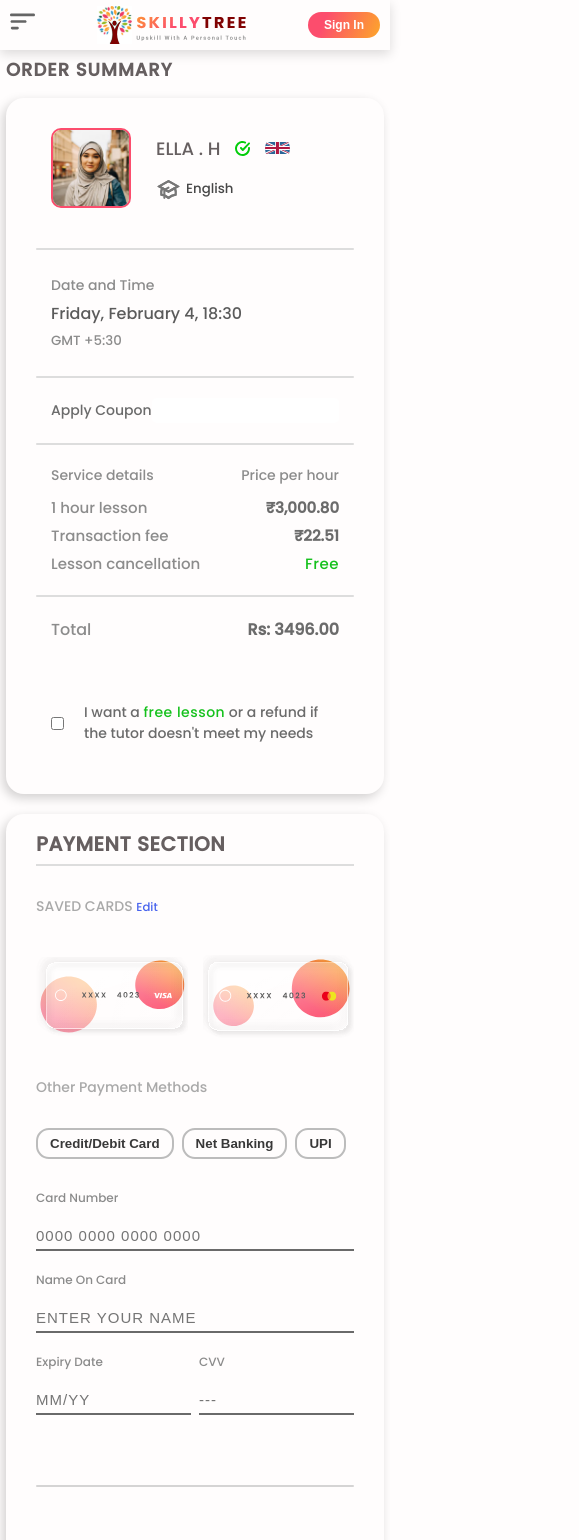
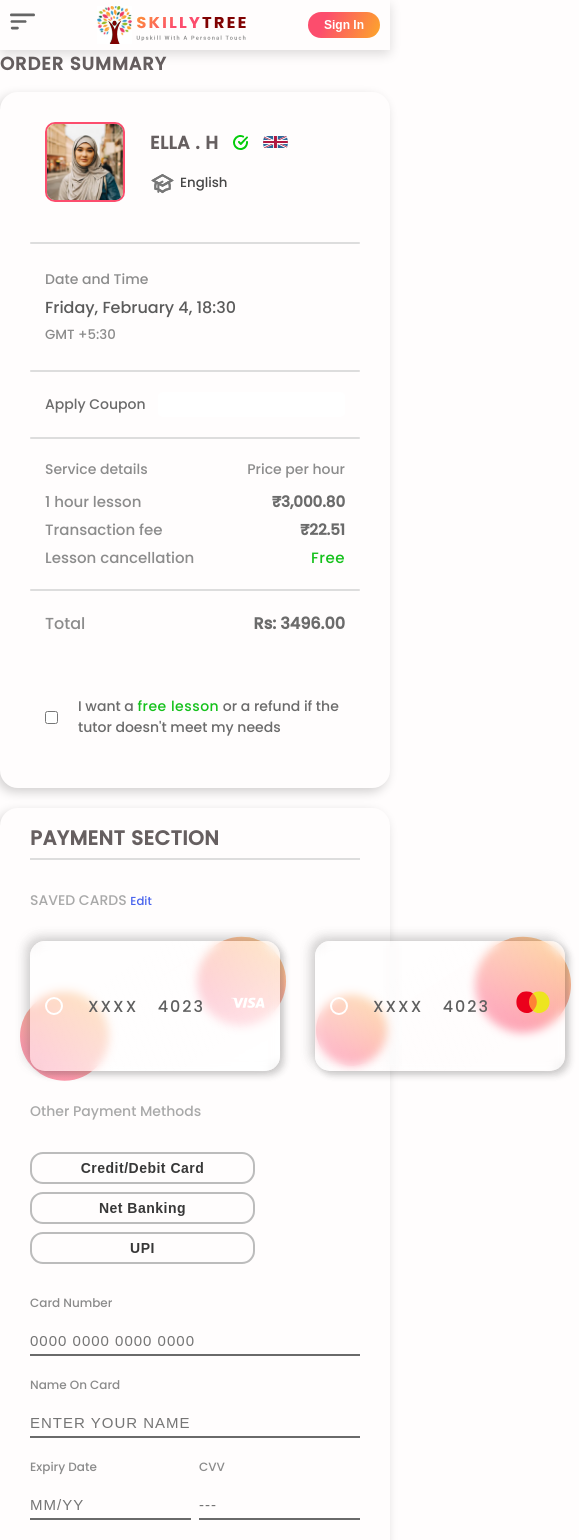
Before and after one commit to mohit-kumar-singh55/Payment-Checkout, a Next.js app: page / in a window 390 px wide. Shown: the top 1540 px of the page, 579 px wide, since content can reach past the window. Built offline with nearby package versions, Linux system fonts and the light colour scheme.

Commit message:
making responsive

```diff
--- a/components/Center/Center.js
+++ b/components/Center/Center.js
@@ -18,11 +18,54 @@ const Center = () => {
                 <h2 className={styles.main_heading}>PAYMENT SECTION</h2>
                 <p className={styles.para}>SAVED CARDS <small>Edit</small></p>
                 <div className={styles.images}>
-                    <div className={styles.image_container}>
-                        <Image src={card1} alt="card" layout='fill' objectFit='contain' />
+                    <div className={styles.box1}>
+                        <div className={styles.circle_1} />
+                        <div className={styles.image_container}>
+                            <span />
+                            <div className={styles.box_para}>
+                                <p>XXXX</p>
+                                <p>4023</p>
+                            </div>
+                            <div className={styles.image_container_svg}>
+                                <svg width="31" height="10" viewBox="0 0 31 10" fill="none" xmlns="http://www.w3.org/2000/svg">
+                                    <g clipPath="url(#clip0_2_66)">
+                                        <path d="M20.2926 0.664673C18.1662 0.664673 16.266 1.69777 16.266 3.60651C16.266 5.79546 19.6361 5.94665 19.6361 7.04632C19.6361 7.50935 19.07 7.92383 18.1032 7.92383C16.731 7.92383 15.7055 7.34467 15.7055 7.34467L15.2667 9.2708C15.2667 9.2708 16.4481 9.76 18.0166 9.76C20.3414 9.76 22.1707 8.67618 22.1707 6.73481C22.1707 4.42178 18.7866 4.27509 18.7866 3.25441C18.7866 2.89169 19.2513 2.49427 20.2153 2.49427C21.3031 2.49427 22.1906 2.91547 22.1906 2.91547L22.62 1.05516C22.62 1.05516 21.6544 0.664673 20.2926 0.664673ZM0.838475 0.805074L0.786987 1.08588C0.786987 1.08588 1.68155 1.23934 2.48725 1.54547C3.52465 1.89651 3.59855 2.10086 3.77326 2.73558L5.67713 9.61522H8.22928L12.1611 0.805074H9.61476L7.08836 6.79514L6.05744 1.71768C5.96289 1.13657 5.484 0.805074 4.8978 0.805074H0.838475ZM13.185 0.805074L11.1875 9.61522H13.6156L15.606 0.805074H13.185ZM26.7273 0.805074C26.1418 0.805074 25.8316 1.09891 25.604 1.61238L22.0467 9.61522H24.5929L25.0856 8.28141H28.1877L28.4873 9.61522H30.734L28.774 0.805074H26.7273ZM27.0585 3.1853L27.8133 6.4913H25.7912L27.0585 3.1853Z" fill="white" />
+                                    </g>
+                                    <defs>
+                                        <clipPath id="clip0_2_66">
+                                            <rect width="29.977" height="9.12343" fill="white" transform="translate(0.771973 0.650635)" />
+                                        </clipPath>
+                                    </defs>
+                                </svg>
+                            </div>
+                        </div>
+                        <div className={styles.circle_2} />
                     </div>
-                    <div className={styles.image_container}>
-                        <Image src={card2} alt="card" layout='fill' objectFit='contain' />
+                    <div className={styles.box2}>
+                        <div className={styles.circle_3} />
+                        <div className={styles.image_container}>
+                            <span />
+                            <div className={styles.box_para}>
+                                <p>XXXX</p>
+                                <p>4023</p>
+                            </div>
+                            <div className={styles.image_container_svg}>
+                                <svg width="23" height="15" viewBox="0 0 23 15" fill="none" xmlns="http://www.w3.org/2000/svg">
+                                    <g clipPath="url(#clip0_2_68)">
+                                        <path fillRule="evenodd" clipRule="evenodd" d="M8.80127 1.59493H14.7314V12.8502H8.80127V1.59493Z" fill="#FF8136" />
+                                        <path fillRule="evenodd" clipRule="evenodd" d="M9.17794 7.22253C9.17794 9.50596 10.1902 11.5397 11.7665 12.8502C10.6136 13.8088 9.15911 14.3806 7.57812 14.3806C3.83536 14.3806 0.801392 11.1758 0.801392 7.22253C0.801392 3.26928 3.83536 0.0644512 7.57812 0.0644512C9.15911 0.0644512 10.6136 0.636303 11.7665 1.59489C10.1902 2.90561 9.17794 4.93911 9.17794 7.22253Z" fill="#EB001B" />
+                                        <path fillRule="evenodd" clipRule="evenodd" d="M22.5199 2.78703V3.0648H22.4512L22.3723 2.87372L22.2932 3.0648H22.2245V2.78703H22.2729V2.9966L22.3471 2.81586H22.3974L22.4715 2.997V2.78703H22.5199ZM22.0848 2.78703V3.01748H22.173V3.0644H21.9489V3.01748H22.0368V2.78703H22.0848ZM22.7315 7.22265C22.7315 3.2694 19.6974 0.0645704 15.9548 0.0645704C14.3738 0.0645704 12.9191 0.636421 11.7664 1.59501C13.3427 2.90553 14.355 4.93923 14.355 7.22265C14.355 9.50588 13.3427 11.5396 11.7664 12.8503C12.9191 13.8089 14.3738 14.3807 15.9548 14.3807C19.6974 14.3807 22.7315 11.1759 22.7315 7.22265Z" fill="#EDE51F" />
+                                    </g>
+                                    <defs>
+                                        <clipPath id="clip0_2_68">
+                                            <rect width="22.1569" height="14.3368" fill="white" transform="matrix(1 0 0 -1 0.80127 14.3807)" />
+                                        </clipPath>
+                                    </defs>
+                                </svg>
+
+                            </div>
+                        </div>
+                        <div className={styles.circle_4} />
                     </div>
                 </div>
                 <p className={styles.para}>Other Payment Methods</p>
--- a/components/Center/Center.module.css
+++ b/components/Center/Center.module.css
@@ -1,10 +1,11 @@
 .container {
     min-width: 300px;
-    width: 60%;
+    width: 55%;
     display: flex;
     flex-direction: column;
-    gap: 20px;
-    padding: 30px 0;
+    gap: 10px;
+    padding: 35px 0 0 80px;
+    /* margin: 0 auto; */
 }
 
 .heading {
@@ -77,31 +78,131 @@
 
 .images {
     display: flex;
-    gap: 15px;
+    gap: 35px;
     align-items: center;
+    width: 100%;
+}
+
+.box1 {
+    position: relative;
+    background: linear-gradient(151.21deg, rgba(255, 255, 255, 0.08) 22.91%, #FFFFFF 106.64%);
+    box-shadow: -4px -4px 11px rgba(95, 95, 95, 0.25), 4px 4px 7px rgba(62, 62, 62, 0.17);
+    /* backdrop-filter: blur(5px); */
+    border-radius: 15px;
+}
+
+.box2 {
+    position: relative;
+    /* background: linear-gradient(151.21deg, rgba(255, 255, 255, 0.08) 22.91%, #FFFFFF 106.64%); */
+    box-shadow: -4px -4px 11px rgba(95, 95, 95, 0.25), 4px 4px 7px rgba(62, 62, 62, 0.17);
+    /* backdrop-filter: blur(5px); */
+    border-radius: 15px;
 }
 
 .image_container {
-    position: relative;
-    width: 200px;
-    height: 100px;
+    min-width: 50px;
+    width: 250px;
+    height: 130px;
+    min-height: 80px;
+    background: linear-gradient(147.46deg, rgba(255, 255, 255, 0.4) 30.82%, rgba(255, 255, 255, 0.1) 77.94%);
+    box-shadow: -4px -4px 12px rgba(95, 95, 95, 0.06), 4px 4px 7px rgba(62, 62, 62, 0.08);
+    backdrop-filter: blur(5px);
+    border-radius: 15px;
+    display: flex;
+    align-items: center;
+    justify-content: space-between;
+    padding: 15px;
+    z-index: 40;
+    gap: 25px;
+}
+
+.image_container span {
+    border: 2px solid #FFFFFF;
+    width: 18px;
+    height: 18px;
+    border-radius: 100%;
+}
+
+.image_container .box_para {
+    display: flex;
+    justify-content: space-between;
+    flex: 1;
+    color: #5F5F5F;
+    letter-spacing: 2px;
+}
+
+.image_container svg {
+    width: 35px;
+    height: 35px;
+}
+
+.circle_1 {
+    position: absolute;
+    width: 88.65px;
+    height: 88.65px;
+    bottom: -10px;
+    left: -10px;
+    background: linear-gradient(112.33deg, rgba(252, 77, 109, 0.56) 23.89%, rgba(253, 160, 47, 0.56) 94.22%);
+    transform: rotate(-79.9deg);
+    border-radius: 100%;
+    z-index: -1;
+}
+
+.circle_2 {
+    position: absolute;
+    width: 88.65px;
+    height: 88.65px;
+    top: -4px;
+    right: -6px;
+    background: linear-gradient(112.33deg, rgba(252, 77, 109, 0.56) 23.89%, rgba(253, 160, 47, 0.56) 94.22%);
+    transform: rotate(-79.9deg);
+    border-radius: 100%;
+    z-index: -1;
+}
+
+.circle_3 {
+    position: absolute;
+    width: 70.65px;
+    height: 70.65px;
+    bottom: 5px;
+    left: 1px;
+    background: linear-gradient(112.33deg, rgba(252, 77, 109, 0.56) 23.89%, rgba(253, 160, 47, 0.56) 94.22%);
+    transform: rotate(-79.9deg);
+    border-radius: 100%;
+    z-index: -1;
+}
+
+.circle_4 {
+    position: absolute;
+    width: 95.65px;
+    height: 95.65px;
+    top: -4px;
+    right: -6px;
+    background: linear-gradient(112.33deg, rgba(252, 77, 109, 0.56) 23.89%, rgba(253, 160, 47, 0.56) 94.22%);
+    transform: rotate(-79.9deg);
+    border-radius: 100%;
+    z-index: -1;
 }
 
 .cards {
     display: flex;
-    gap: 25px;
+    gap: 20px;
     flex-wrap: wrap;
+    justify-content: space-between;
+    width: 100%;
 }
 
 .cards button {
     border: 2px solid #BCBCBC;
     padding: 10px 15px;
-    max-width: 200px;
     min-width: fit-content;
+    width: 225px;
     border-radius: 13px;
     background-color: transparent;
     color: #383838;
     font-weight: 600;
+    font-size: 14px;
+    letter-spacing: 0.5px;
     cursor: pointer;
     transition: 0.3s linear;
 }
--- a/components/Input/Input.module.css
+++ b/components/Input/Input.module.css
@@ -19,6 +19,7 @@
     padding: 5px 0;
     transition: 0.3s linear;
     background-color: transparent;
+    color: #505050;
 }
 
 .input:focus {
--- a/components/Sidebar/Sidebar.module.css
+++ b/components/Sidebar/Sidebar.module.css
@@ -1,11 +1,11 @@
 .container {
     display: flex;
-    background: linear-gradient(90deg, #F5F4F4 50.89%, #FFFDFD 98.22%);
+    background-color: #F5F4F4;
     flex-direction: column;
     gap: 10px;
     min-width: 300px;
     width: 30%;
-    padding: 30px 0 30px 30px;
+    padding: 30px 30px 30px 30px;
 }
 
 .heading {
@@ -65,6 +65,8 @@
 .name_details p {
     color: #665F60;
     font-size: 18px;
+    font-weight: 600;
+    letter-spacing: 0.5px;
 }
 
 .country_image {
--- a/styles/Home.module.css
+++ b/styles/Home.module.css
@@ -2,14 +2,14 @@
     max-width: 1540px;
     display: block;
     margin: 0 auto;
-    padding: 0 15px;
+    /* padding: 0 15px; */
 }
 
 .main_container {
     display: flex;
     justify-content: space-between;
     flex-wrap: wrap-reverse;
-    max-width: 1440px;
+    max-width: 100%;
     margin: 0 auto;
     gap: 20px;
 }
@@ -17,8 +17,8 @@
 
 /* Media */
 
-@media screen and (max-width: 425px) {
+/* @media screen and (max-width: 425px) {
     .container{
         padding: 6px;
     }
-}
+} */
```
